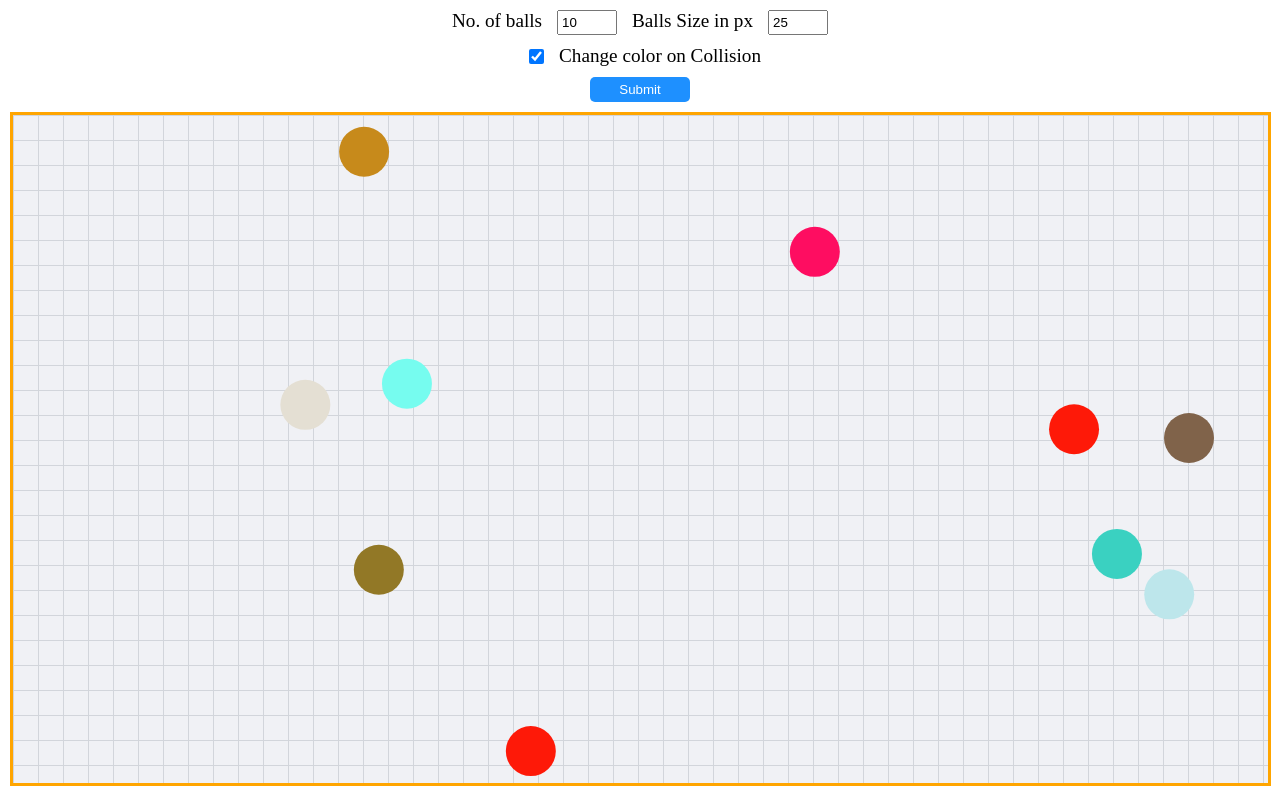
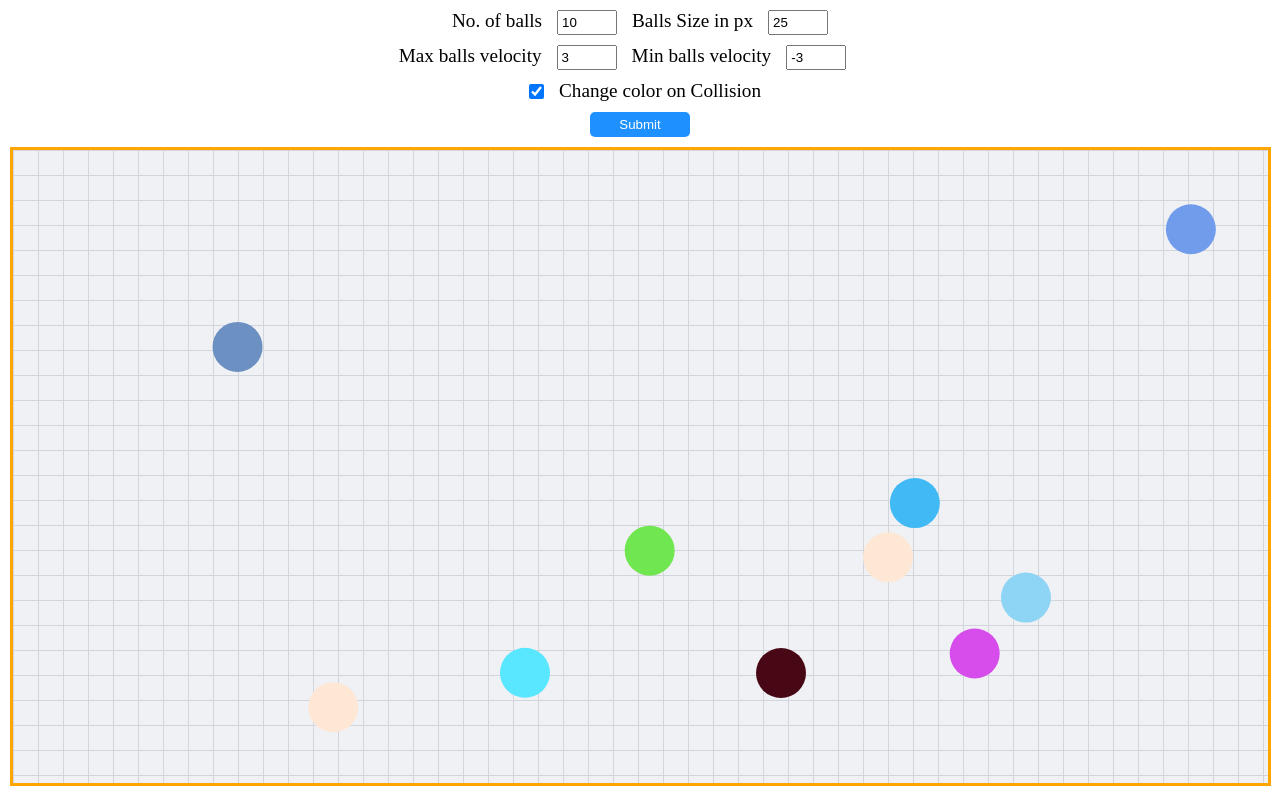
Before and after one commit to kr-ashwani/Canvas-ball-collision, a plain HTML site: page index.html in a window 1280 px wide. Drawn offline with Linux system fonts and the light colour scheme.

Commit message:
velocity added

```diff
--- a/index.html
+++ b/index.html
@@ -14,6 +14,12 @@
         <label for="ballsSize">Balls Size in px</label>
         <input id="ballsSize" type="number" value="25" min="1" />
       </div>
+      <div class="formrow velRow">
+        <label for="ballsMinVel">Max balls velocity</label>
+        <input id="ballsMinVel" type="number" value="3" />
+        <label for="ballsMaxVel">Min balls velocity</label>
+        <input id="ballsMaxVel" type="number" value="-3" />
+      </div>
       <div class="formrow">
         <input id="colorCol" type="checkbox" checked />
         <label for="colorCol">Change color on Collision</label>
--- a/script.js
+++ b/script.js
@@ -52,8 +52,10 @@ function Ball() {
     this.x = randX;
     this.y = randY;
   } while (++i < balls.length);
-  this.speedX = randIntExcept(-3, 3, 0);
-  this.speedY = randIntExcept(-3, 3, 0);
+  const ballsMinVel = Number(document.getElementById("ballsMinVel").value);
+  const ballsMaxVel = Number(document.getElementById("ballsMaxVel").value);
+  this.speedX = randIntExcept(ballsMinVel, ballsMaxVel, 0);
+  this.speedY = randIntExcept(ballsMaxVel, ballsMaxVel, 0);
   this.color = `orange`;
   this.draw = () => {
     ctx.beginPath();
--- a/style.css
+++ b/style.css
@@ -64,3 +64,7 @@ input[type="checkbox"] {
   margin-left: 10px;
   /* transform: translatex(1px); */
 }
+
+.velRow {
+  margin-left: -35px;
+}
```
